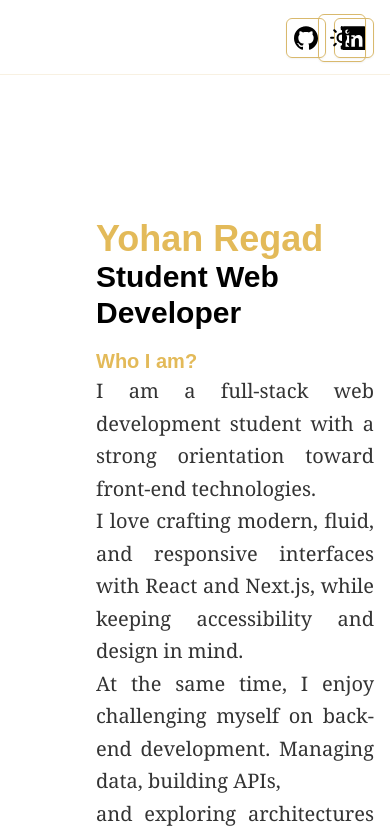
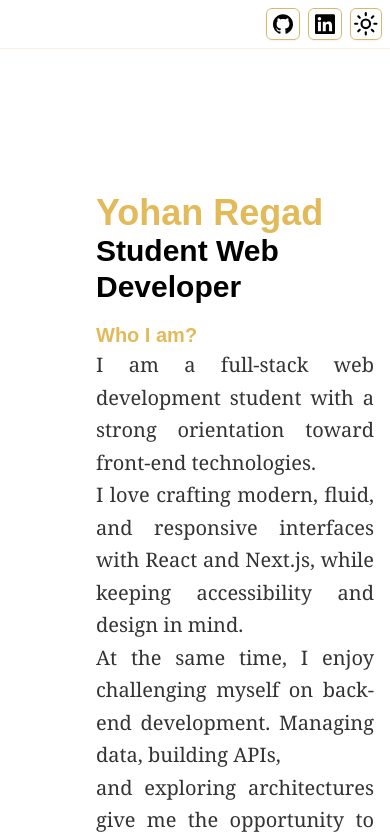
Before and after one commit to YohReg10/Portfolio, a Next.js app: page / in a window 390 px wide. Shown: the top 835 px of the page. Built offline with nearby package versions, Linux system fonts and the light colour scheme; a web font is replaced by a local one.

Commit message:
add responsive header all sizes

```diff
--- a/app/components/header.tsx
+++ b/app/components/header.tsx
@@ -8,8 +8,61 @@ import { ModeToggle } from "./ModeToggle";
 
 export const Header = () => {
   return (
-    <header className="sticky top-0 z-50 w-full bg-background/80 backdrop-blur-sm py-4 border-b border-[#d9b96d]/20">
-      <Section className="flex items-center justify-between w-full max-w-screen-xl mx-auto">
+    <header className="sticky top-0 z-50 w-full bg-background/80 backdrop-blur-sm py-2 md:py-4 border-b border-[#d9b96d]/20">
+      {/* Version mobile (380×844) */}
+      <Section className="md:hidden flex items-center justify-between w-full max-w-screen-xl mx-auto px-2">
+        <h1 className="text-base font-bold text-primary-foreground"></h1>
+        <div className="flex items-center gap-2">
+          <Link
+            href="https://github.com/YohReg10"
+            className={cn(
+              buttonVariants({ variant: "outline" }),
+              "size-8 border border-[#d9b96d]"
+            )}
+          >
+            <GithubIcon size={20} className="text-foreground" />
+          </Link>
+          <Link
+            href="https://www.linkedin.com/in/yohan-regad-4b44132b5/"
+            className={cn(
+              buttonVariants({ variant: "outline" }),
+              "size-8 border border-[#d9b96d]"
+            )}
+          >
+            <Linkedin size={20} className="text-foreground" />
+          </Link>
+          <ModeToggle className="size-8 border border-[#d9b96d]" />
+        </div>
+      </Section>
+
+      {/* Version iPad (768×1024) */}
+      <Section className="hidden md:flex lg:hidden items-center justify-between w-full max-w-screen-xl mx-auto px-4">
+        <h1 className="text-lg font-bold text-primary-foreground"></h1>
+        <div className="flex items-center gap-3">
+          <Link
+            href="https://github.com/YohReg10"
+            className={cn(
+              buttonVariants({ variant: "outline" }),
+              "size-9 border border-[#d9b96d]"
+            )}
+          >
+            <GithubIcon size={22} className="text-foreground" />
+          </Link>
+          <Link
+            href="https://www.linkedin.com/in/yohan-regad-4b44132b5/"
+            className={cn(
+              buttonVariants({ variant: "outline" }),
+              "size-9 border border-[#d9b96d]"
+            )}
+          >
+            <Linkedin size={22} className="text-foreground" />
+          </Link>
+          <ModeToggle className="size-10 border border-[#d9b96d]" />
+        </div>
+      </Section>
+
+      {/* Version MacBookPro (grand écran) */}
+      <Section className="hidden lg:flex items-center justify-between w-full max-w-screen-xl mx-auto">
         <h1 className="text-lg font-bold text-primary-foreground"></h1>
         <ul className="flex items-center gap-2">
           <Link
@@ -31,10 +84,10 @@ export const Header = () => {
             <Linkedin size={24} className="text-foreground" />
           </Link>
         </ul>
+        <div className="absolute top-3 right-6">
+          <ModeToggle className="size-12 mt-0.5 border border-[#d9b96d]" />
+        </div>
       </Section>
-      <div className="absolute top-3 right-6">
-        <ModeToggle className="size-12 mt-0.5 border border-[#d9b96d]" />
-      </div>
     </header>
   );
 };
```
